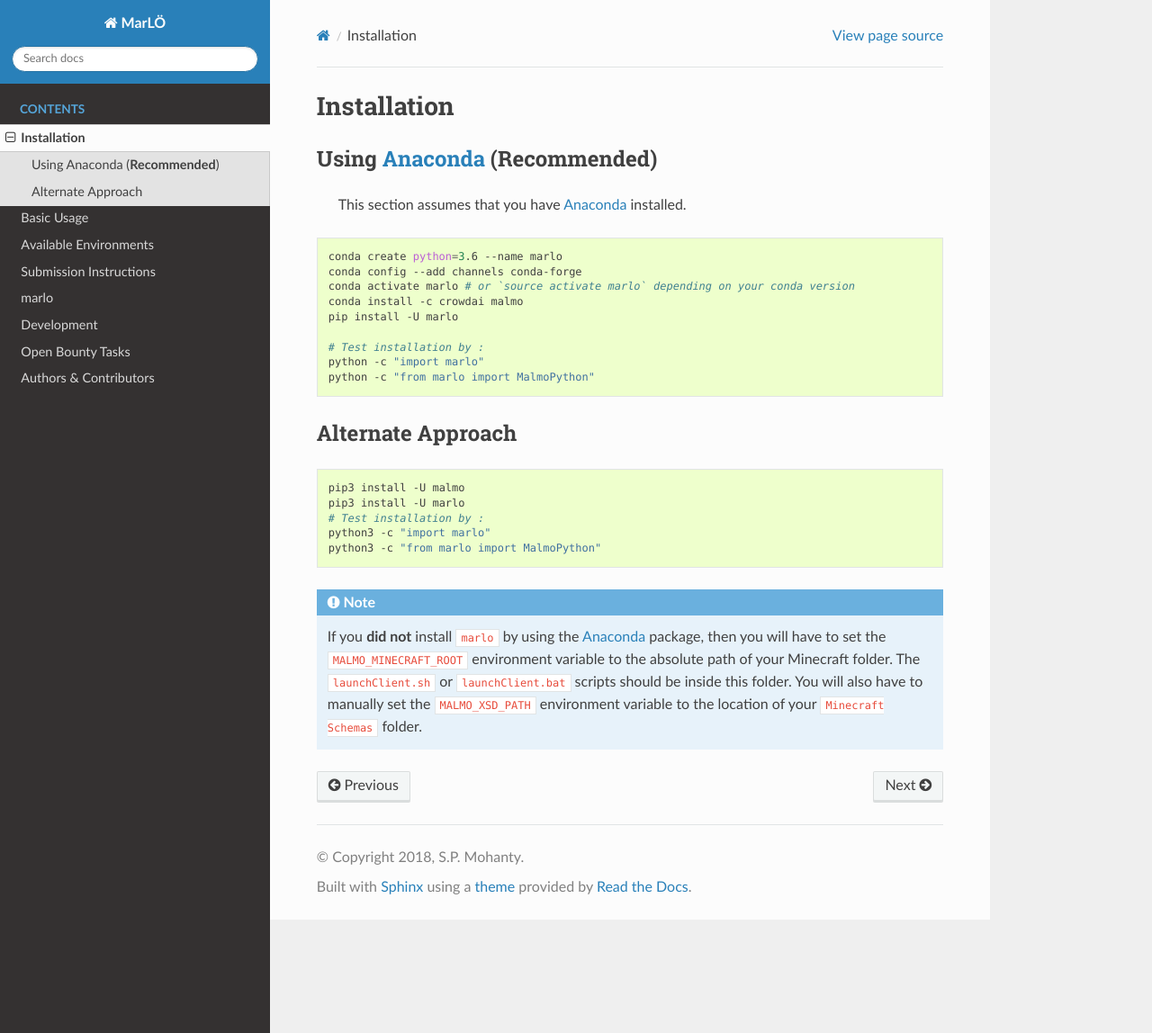
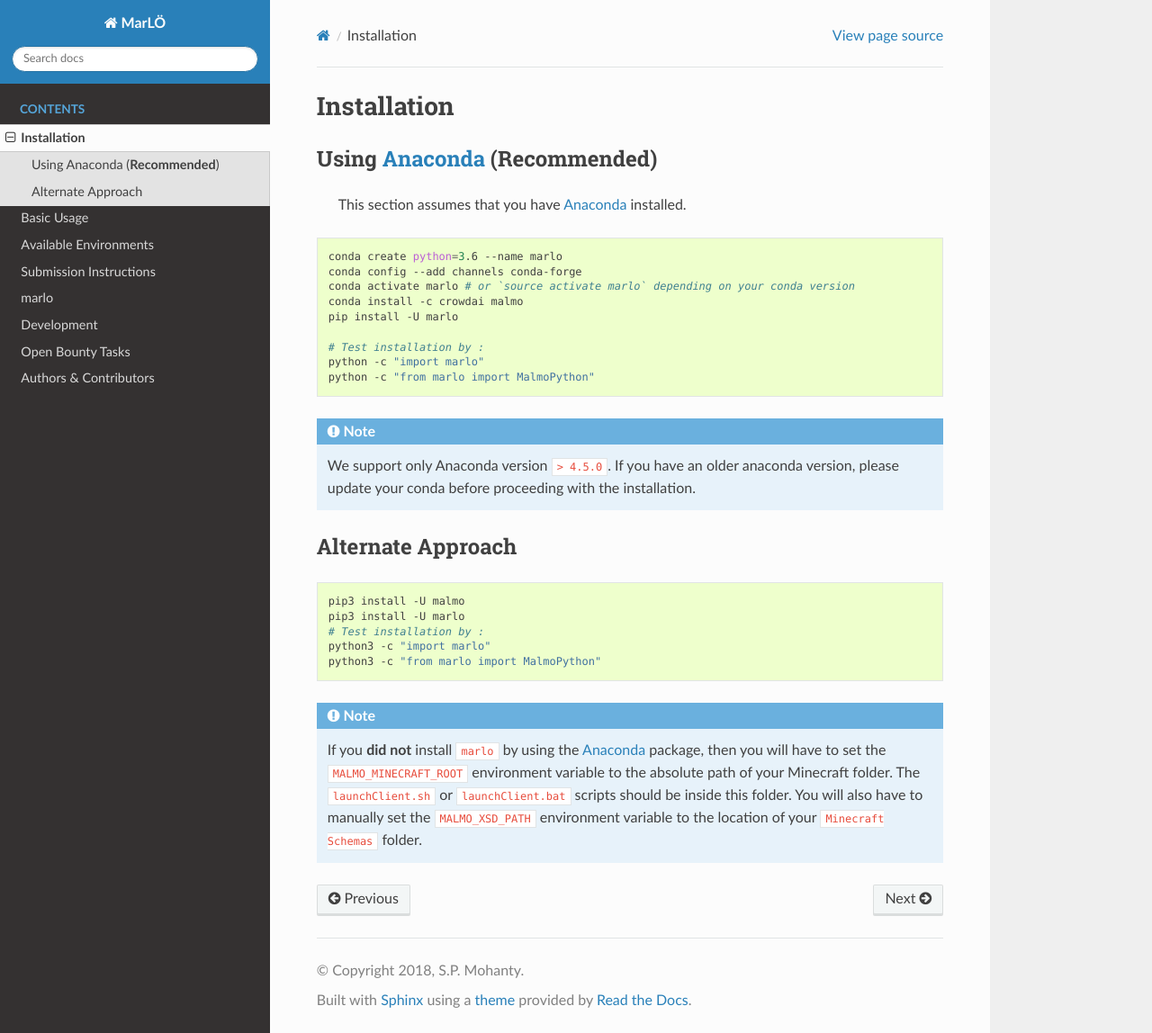
Before and after one commit to crowdAI/marLo, a Sphinx documentation site: the page built from source/installation.rst, in a window 1280 px wide and 1148 px high. Shown: the whole window at 90% size. Built offline with Sphinx 7.4.7 and the Read the Docs theme 2.0.0, drawn with Linux system fonts in a browser that asks for light colours.

Commit message:
Add note about minimum conda version

```diff
--- a/source/installation.rst
+++ b/source/installation.rst
@@ -20,6 +20,8 @@
 .. _Anaconda: https://www.anaconda.com/download/
 .. _here: https://github.com/spMohanty/malmo-conda-recipe
 
+.. Note::
+  We support only Anaconda version ``> 4.5.0``. If you have an older anaconda version, please update your conda before proceeding with the installation.
 
 
 Alternate Approach
```
